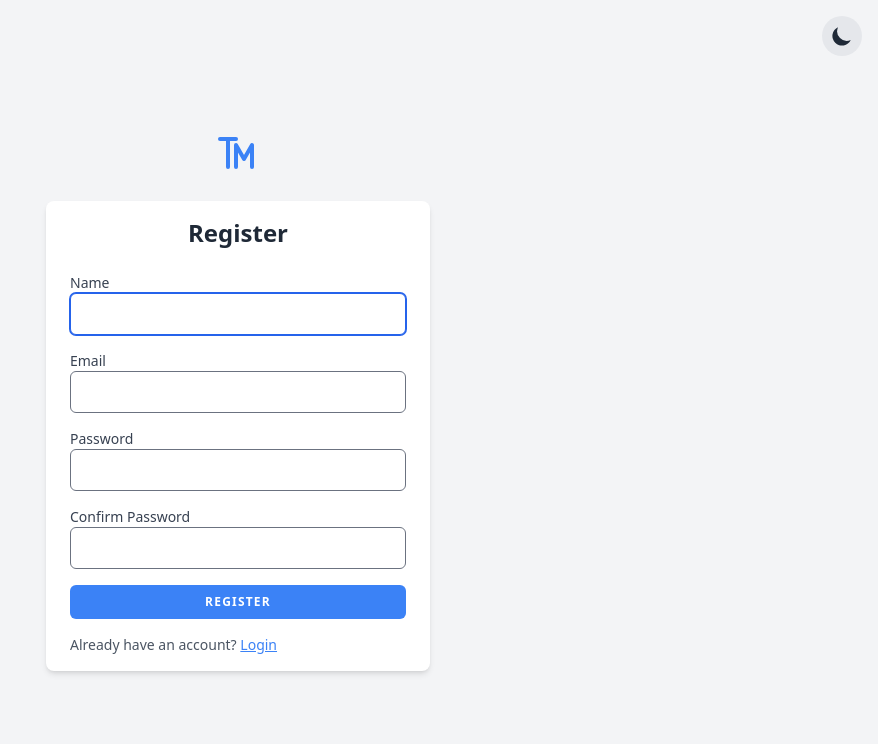
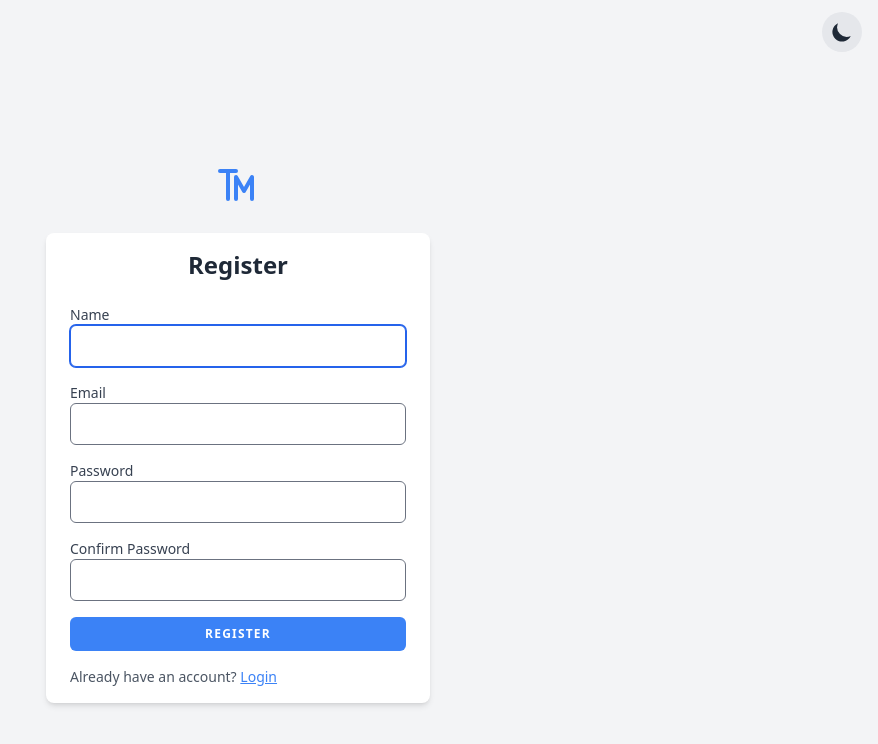
Before and after one commit to mezentsevs/task-manager, a Nuxt app in the folder frontend/: page /register in a window 1280 px wide. Shown: the top 744 px of the page, without its empty margins (402-1280 px from the left). Built offline with nearby package versions, Linux system fonts and the light colour scheme.

Commit message:
fix: simplify layout and fix header overlap, scroll and centering

```diff
--- a/frontend/app/app.vue
+++ b/frontend/app/app.vue
@@ -1,7 +1,9 @@
 <template>
-    <div>
+    <div class="flex flex-col min-h-screen bg-gray-100 dark:bg-gray-900">
         <AppHeader />
-        <NuxtPage />
+        <main class="flex-1 overflow-auto flex items-center justify-center">
+            <NuxtPage />
+        </main>
     </div>
 </template>
 
--- a/frontend/app/components/partials/AppHeader.vue
+++ b/frontend/app/components/partials/AppHeader.vue
@@ -1,8 +1,10 @@
 <template>
-    <div class="fixed right-4 top-4 z-50 flex items-center gap-2">
-        <UserBadge v-if="userName" :name="userName" />
-        <ThemeToggle />
-    </div>
+    <header class="sticky top-0 z-50 h-16 bg-gray-100 dark:bg-gray-900">
+        <div class="flex h-full items-center justify-end px-4">
+            <UserBadge v-if="userName" :name="userName" class="mr-2" />
+            <ThemeToggle />
+        </div>
+    </header>
 </template>
 
 <script setup lang="ts">
@@ -19,7 +21,6 @@ const userName = computed<string>(() => {
     if (route.path === '/login' || route.path === '/register') {
         return '';
     }
-
     return authStore.user?.name ?? '';
 });
 </script>
--- a/frontend/app/components/partials/cards/BaseCard.vue
+++ b/frontend/app/components/partials/cards/BaseCard.vue
@@ -1,9 +1,8 @@
 <template>
-    <div
-        class="flex min-h-screen flex-col items-center pt-12 sm:justify-center sm:pt-0 bg-gray-100 dark:bg-gray-900">
+    <div class="flex flex-col items-center justify-center h-full bg-gray-100 dark:bg-gray-900">
         <slot name="base-logo" />
         <div
-            class="mt-6 w-full max-w-sm overflow-hidden px-6 py-4 bg-white shadow-md sm:rounded-lg dark:bg-gray-800">
+            class="w-full max-w-sm overflow-hidden mt-6 px-6 py-4 bg-white dark:bg-gray-800 sm:rounded-lg shadow-md">
             <slot />
         </div>
     </div>
--- a/frontend/app/pages/index.vue
+++ b/frontend/app/pages/index.vue
@@ -1,6 +1,5 @@
 <template>
-    <div
-        class="flex min-h-screen flex-col items-center justify-center bg-gray-100 dark:bg-gray-900">
+    <div class="flex flex-col items-center justify-center h-full">
         <div class="text-center">
             <LogoIcon class="w-12 h-12 mx-auto mb-4 text-blue-500 dark:text-blue-600" />
             <Heading :level="1" class="mb-2 text-4xl">{{ APP_NAME }}</Heading>
--- a/frontend/app/pages/tasks.vue
+++ b/frontend/app/pages/tasks.vue
@@ -1,6 +1,5 @@
 <template>
-    <div class="min-h-screen bg-gray-100 pt-20 pb-8 dark:bg-gray-900">
-        <div class="mx-auto max-w-4xl px-4 sm:px-6 lg:px-8">
+    <div class="mx-auto max-w-4xl w-full self-start px-4 pt-20 pb-8 sm:px-6 lg:px-8">
         <div class="mb-6 flex flex-col gap-4 sm:flex-row sm:items-center sm:justify-between">
             <div class="flex items-center gap-4">
                 <button
@@ -11,9 +10,7 @@
                 </button>
                 <Heading :level="1" class="text-3xl">Tasks</Heading>
             </div>
-                <PrimaryButton class="w-full sm:w-40" @click="openCreateModal">
-                    Add Task
-                </PrimaryButton>
+            <PrimaryButton class="w-full sm:w-40" @click="openCreateModal">Add Task</PrimaryButton>
         </div>
 
         <div class="mb-4 flex flex-col gap-4 sm:flex-row">
@@ -39,9 +36,7 @@
         <div v-else-if="error" class="py-4 text-center text-red-500">
             {{ error }}
         </div>
-            <div
-                v-else-if="!tasks.length"
-                class="py-4 text-center text-gray-600 dark:text-gray-400">
+        <div v-else-if="!tasks.length" class="py-4 text-center text-gray-600 dark:text-gray-400">
             No tasks found.
         </div>
         <div v-else class="overflow-x-auto rounded-lg bg-white shadow dark:bg-gray-800">
@@ -120,7 +115,6 @@
                     {{ page }}
                 </button>
             </nav>
-            </div>
         </div>
 
         <TaskModal v-if="showModal" :task="editingTask" @close="closeModal" @save="handleSave" />
```
Lines whose indentation alone changed are shown as unchanged.
